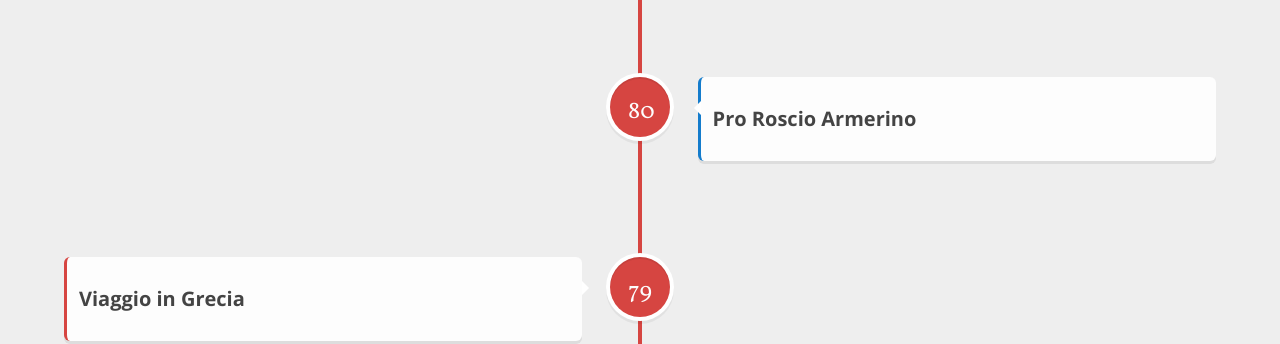
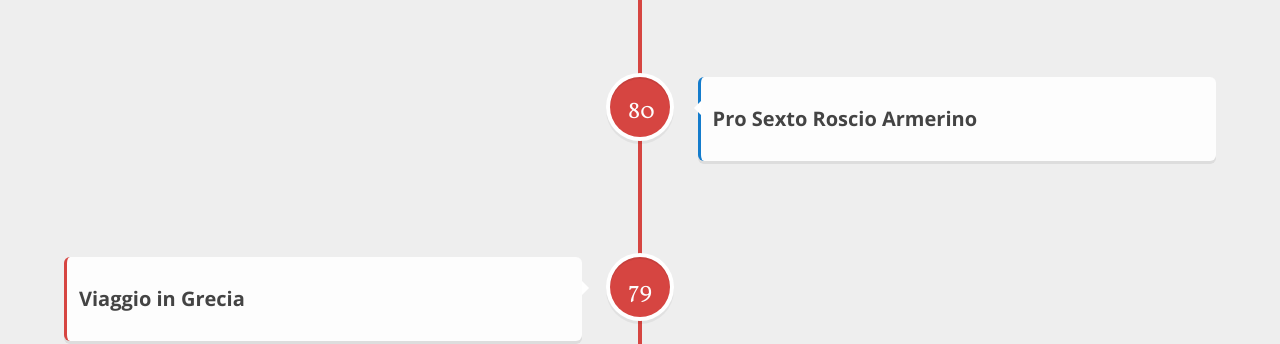
Before and after one commit to ProCicerone/ProCicerone.github.io, a Jekyll site: the page built from timeline/index.html, in a window 1280 px wide and 900 px high, scrolled down 427 px. Shown: the part 155-499 px from the top of the window. Built offline with Jekyll 4.4.1, drawn with Linux system fonts in a browser that asks for light colours.

Commit message:
Aggiunge correzioni a didascalie

```diff
--- a/timeline/index.html
+++ b/timeline/index.html
@@ -36,7 +36,7 @@
             </div>
             <div class="timeline-content right">
                 <h2>Nascita</h2>
-                <p>M. T. Cicerone nasce ad Arpino. Segue i primi studi a Roma.</p><a class="read-more" href="#0">Testo</a>
+                <p>Marco Tullio Cicerone nasce ad Arpino. Segue i primi studi di retorica e filosofia a Roma.</p><a class="read-more" href="#0">Testo</a>
             </div>
         </div>
         <div class="timeline-block">
@@ -57,8 +57,8 @@
                 </div>
             </div>
             <div class="timeline-content left">
-                <h2>Pro Roscio Armerino</h2>
-                <p>Difesa di Roscio Armerino accusato di parricidio con false prove per essere eliminato da Silla. Orazione giudiziaria con stile che si rifà all'asianesimo</p><a class="read-more" href="#0">Testo</a>
+                <h2>Pro Sexto Roscio Armerino</h2>
+                <p>Orazione in difesa di Sesto Roscio Amerino, che era stato accusato di parricidio da potenti figure dell'entourage di Lucio Silla, le quali avevano addotto false prove per eliminarlo. E' un'orazione giudiziaria con uno stile che subisce ancora larga influenza da perte dell'asianesimo.</p><a class="read-more" href="#0">Testo</a>
             </div>
         </div>
         <div class="timeline-block">
@@ -69,7 +69,7 @@
             </div>
             <div class="timeline-content right">
                 <h2>Viaggio in Grecia</h2>
-                <p>Fino al 77 si trova in Grecia per le scuole di retorica.</p><a class="read-more" href="#0">Testo</a>
+                <p>Dal 79 al 77 compie viaggi in Grecia e in Asia, durante i quali studia filosofia e retorica.</p><a class="read-more" href="#0">Testo</a>
             </div>
         </div>
         <div class="timeline-block">
@@ -80,7 +80,7 @@
             </div>
             <div class="timeline-content right">
                 <h2>Questura</h2>
-                <p>Cicerone diventa questore in Sicilia.</p><a class="read-more" href="#0">Testo</a>
+                <p>Cicerone viene eletto questore in Sicilia.</p><a class="read-more" href="#0">Testo</a>
             </div>
         </div>
         <div class="timeline-block">
@@ -91,7 +91,7 @@
             </div>
             <div class="timeline-content left">
                 <h2>Verrine</h2>
-                <p>Orazione giudiziaria contro Verre (Cicerone era stato richiamato dai siciliani per loro difesa dai soprusi del governatore). Si articola in 5 orazioni, ma dopo la Divinatio in Caecilium e la prima verrina il "reus" fugge per l'abbondanza di prove e viene condannato in contumacia. Stile bilanciato tra asianesimo e atticismo, inizia ad essere quello tipico Ciceroniano.</p><a class="read-more" href="#0">Testo</a>
+                <p>Orazioni giudiziarie contro Verre. Cicerone era infatti stato richiamato dagli abitanti della sicilia perché fossero difesi dai sprusi del governatore. L'orazione si articola in cinque parti, tuttavia vennero pronunciate solo le prime due (Divinatio in Caecilium e Prima Verrrina) poiché l'imputato fuggì a causa dell'abbondanza di prove e venne così condannato in contumacia. L'Arpinate adotta uno stile bilanciato tra asianesimo e atticismo, che inizia ad essere quello tipico ciceroniano.</p><a class="read-more" href="#0">Testo</a>
             </div>
         </div>
         <div class="timeline-block">
@@ -102,7 +102,7 @@
             </div>
             <div class="timeline-content left">
                 <h2>Pro Lege Manilia</h2>
-                <p>Orazione deliberativa per approvare poteri speciali a Pompeo per condurre la campagna contro Mitridate re del Ponto. Il provvedimento avrebbe favorito il progetto ciceroniano della concordia ordinum, secondo il quale aristocrazia e ceto equestre avrebbero dovuto collaborare per fronteggiare la crisi della repubblica.</p><a class="read-more" href="#0">Testo</a>
+                <p>Orazione deliberativa per approvare  la consegna di poteri speciali a Pompeo affinché conducesse la campagna contro Mitridate re del Ponto. Il provvedimento avrebbe favorito il progetto ciceroniano della concordia ordinum, secondo il quale aristocrazia e ceto equestre avrebbero dovuto collaborare per fronteggiare la crisi della repubblica.</p><a class="read-more" href="#0">Testo</a>
             </div>
             <div class="timeline-content right">
                 <h2>Pretura</h2>
@@ -117,9 +117,9 @@
             </div>
             <div class="timeline-content left">
                 <h2>Catilinarie</h2>
-                <p>Orazione giudiziaria dove cicerone prende le parti dell'actor (oltre che console) per condannare Catilina e i cospiratori.</p><a class="read-more" href="#0">Testo</a>
+                <p>Orazioni giudiziarie nelle quali Cicerone assume il ruolo dell'actor (oltre che console) per condannare Catilina e i cospiratori. Lo stile concitato dell'exordium si adegua all'intento di "movere" gli animi dei giurati e condannare quanto prima Catilina.</p><a class="read-more" href="#0">Testo</a>
                 <h2>Pro Murena</h2>
-                <p>Difesa di Murena condannato da Catone l'Uticense per la dissolutezza di costumi. Presenta un nuovo modello etico, meno rigido della mos maiorum Catoniana.</p><a class="read-more" href="#0">Testo</a>
+                <p>Difesa di Lucio Lincinio Murena, condannato da Catone l'Uticense a causa della dissolutezza di costumi di quegli. Con ironia, Cicerone coglie l'occasione per presentare un nuovo modello etico, meno rigido della mos maiorum Catoniana.</p><a class="read-more" href="#0">Testo</a>
             </div>
             <div class="timeline-content right">
                 <h2>Consolato</h2>
@@ -145,7 +145,7 @@
             </div>
             <div class="timeline-content right">
                 <h2>Esilio</h2>
-                <p>Cicerone viene esiliato a seguito dell'accusa di aver fatto processare Catilina in assenza di prove.</p><a class="read-more" href="#0">Testo</a>
+                <p>Cicerone viene esiliato a seguito dell'accusa da parte di Clodio di aver fatto processare Catilina senza un regolare processo.</p><a class="read-more" href="#0">Testo</a>
             </div>
         </div>
         <div class="timeline-block">
@@ -167,11 +167,11 @@
             </div>
             <div class="timeline-content left">
                 <h2>Pro Sestio</h2>
-                <p>Nuovo progetto politico: consensus omnium bonorum non bastano due ceti sociali, ma tutti i boni possono contribuire alla realizzazione di un progetto politico.</p><a class="read-more" href="#0">Testo</a>
+                <p>Orazione in difesa di Sestio, nella quale viene presentato il progetto politico del "consensus omnium bonorum", secondo il quale tutti i "boni" possono contribuire alla realizzazione di un progetto politico.</p><a class="read-more" href="#0">Testo</a>
                 <h2>Pro Caelio</h2>
-                <p>Difesa di Celio, accusato di aver offeso Clodia; si trasforma in un'orazione contro Clodio, che lo aveva esiliato.</p><a class="read-more" href="#0">Testo</a>
+                <p>Orazione in difesa di Celio, accusato di aver offeso Clodia; si trasforma in un'orazione contro Clodio, che lo aveva esiliato.</p><a class="read-more" href="#0">Testo</a>
                 <h2>De provinciis consulatibus</h2>
-                <p>Chiede al Senato di concedere maggior potere a Cesare in Gallia, viene costretto a fare questo da Pompeo.</p><a class="read-more" href="#0">Testo</a>
+                <p>Orazione pronunciata sotto costrizione di Pompeo nella quale richiede al senato di concedere maggior potere a Cesare in Gallia.</p><a class="read-more" href="#0">Testo</a>
             </div>
         </div>
         <div class="timeline-block">
@@ -182,7 +182,7 @@
             </div>
             <div class="timeline-content left">
                 <h2>Pro Milone</h2>
-                <p>Migliore orazione scritta da Cicerone in difesa di un amico, mai pronunciata per via del clima in tribunale.</p><a class="read-more" href="#0">Testo</a>
+                <p>Fu considerata la migliore orazione scritta da Cicerone in difesa di un amico, tuttavia mai pronunciata per via del clima in tribunale.</p><a class="read-more" href="#0">Testo</a>
             </div>
         </div>
         <div class="timeline-block">
@@ -204,7 +204,7 @@
             </div>
             <div class="timeline-content right">
                 <h2>Morte</h2>
-                <p>A seguito delle Filippiche viene processato e decapitato.</p><a class="read-more" href="#0">Testo</a>
+                <p>A seguito degli attacchi ad Antonio viene inserito nelle liste di proscrizione e decapitato da sicari.</p><a class="read-more" href="#0">Testo</a>
             </div>
         </div>
     </section>
```
